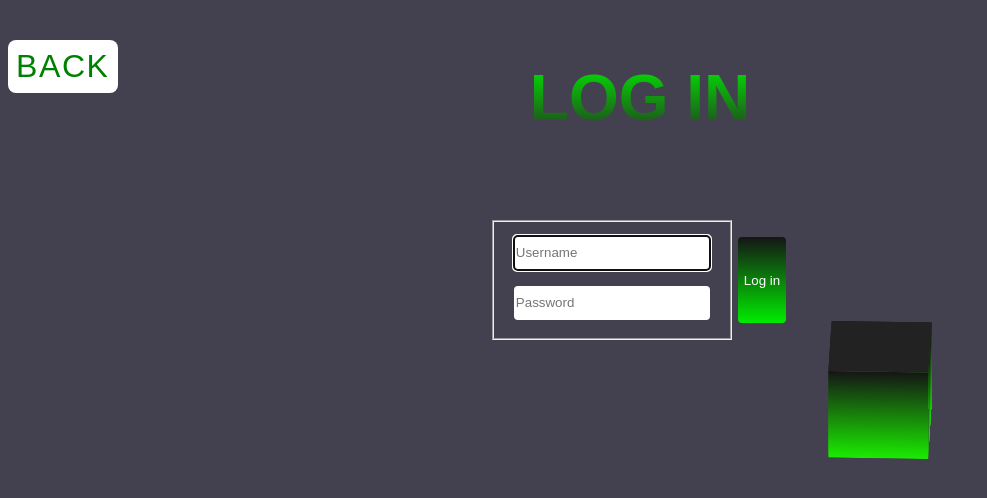
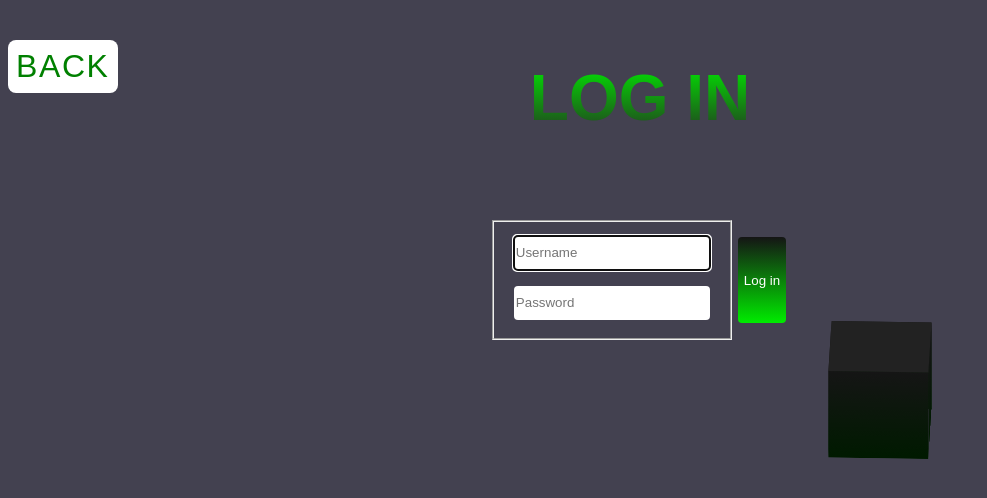
Before and after one commit to chunyukuo88/portfolio2, a React (Create React App) app: page /login in a window 1280 px wide. Shown: the top 498 px of the page, without its empty margins (0-987 px from the left). Built offline with nearby package versions, Linux system fonts and the light colour scheme; what aws-amplify would draw is missing.

Commit message:
feat: Improved cube color gradient.

```diff
--- a/src/components/Cube/Cube.jsx
+++ b/src/components/Cube/Cube.jsx
@@ -36,7 +36,7 @@ export function Cube() {
             left: 0,
             width: '100%',
             height: '100%',
-            background: `linear-gradient(#151515,rgb(${multiple * 26}, 236, 0))`,
+            background: `linear-gradient(#151515,rgb(0, ${multiple * 26}, 0))`,
         },
         'cubeDivSpanNthChild1': {
             transform: `rotateY(calc(${1 * 90}deg)) translateZ(${multiple * 50}px)`,
```
